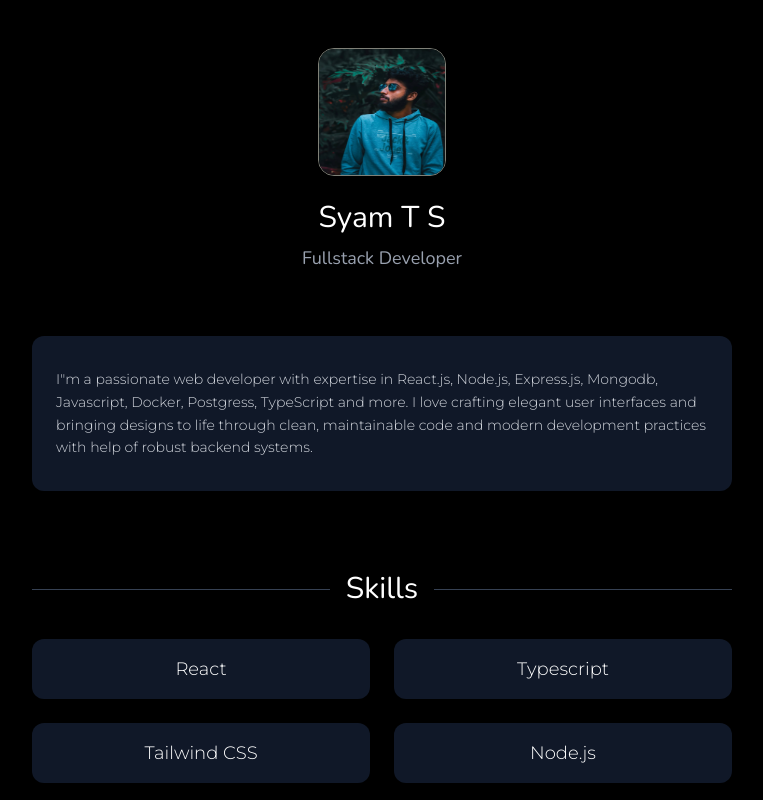
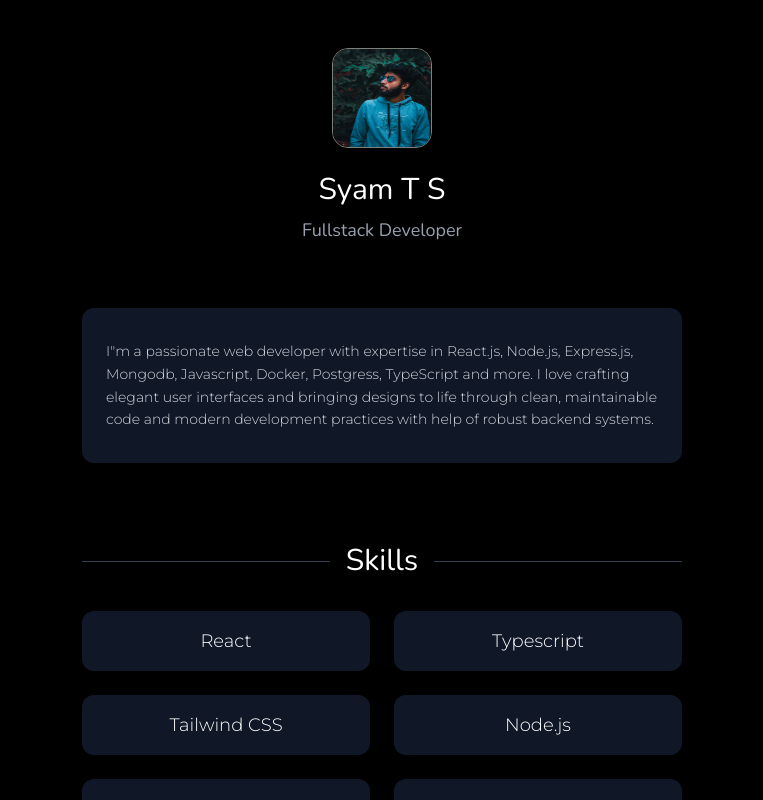
Before and after one commit to syam-ts/Portfolio, a React (Vite) app: page / in a window 1280 px wide. Shown: the top 800 px of the page, without its empty margins (258-1021 px from the left). Built offline with nearby package versions, Linux system fonts and the light colour scheme.

Commit message:
refactor: modified components for complete responsiveness

```diff
--- a/src/App.tsx
+++ b/src/App.tsx
@@ -9,7 +9,7 @@ const App: React.FC = () => {
 
   return (
     <div className="bg-black text-white min-h-screen flex justify-center nunito-regular px-4">
-      <div className="w-full max-w-[700px] flex flex-col items-center py-12">
+      <div className="w-full max-w-[600px] flex flex-col items-center py-12">
         {/* Header Section */}
         <header className="flex flex-col items-center text-center w-full mb-12 sm:mb-16">
           <div className="relative mb-6">
@@ -17,7 +17,7 @@ const App: React.FC = () => {
             <img
               src="profile-pic.jpg"
               alt="Syam T S"
-              className="w-28 h-28 sm:w-32 sm:h-32 rounded-2xl border border-[#7f8077] relative z-10"
+              className="w-28 h-28 sm:w-[100px] sm:h-[100px] rounded-2xl border border-[#7f8077] relative z-10"
             />
           </div>
           <h1 className="text-2xl sm:text-3xl font-bold bg-white bg-clip-text text-transparent nunito-regular">
```
